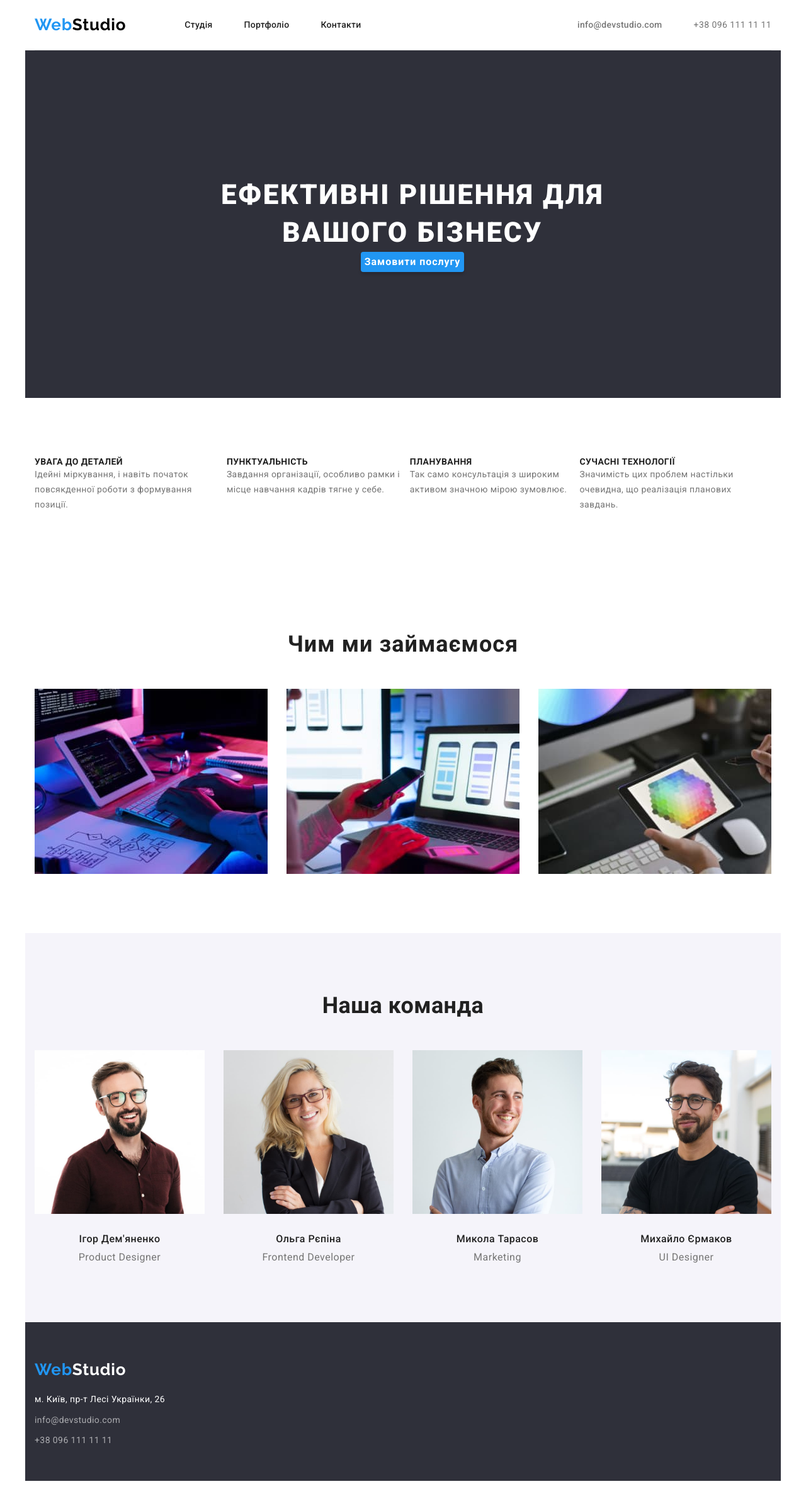
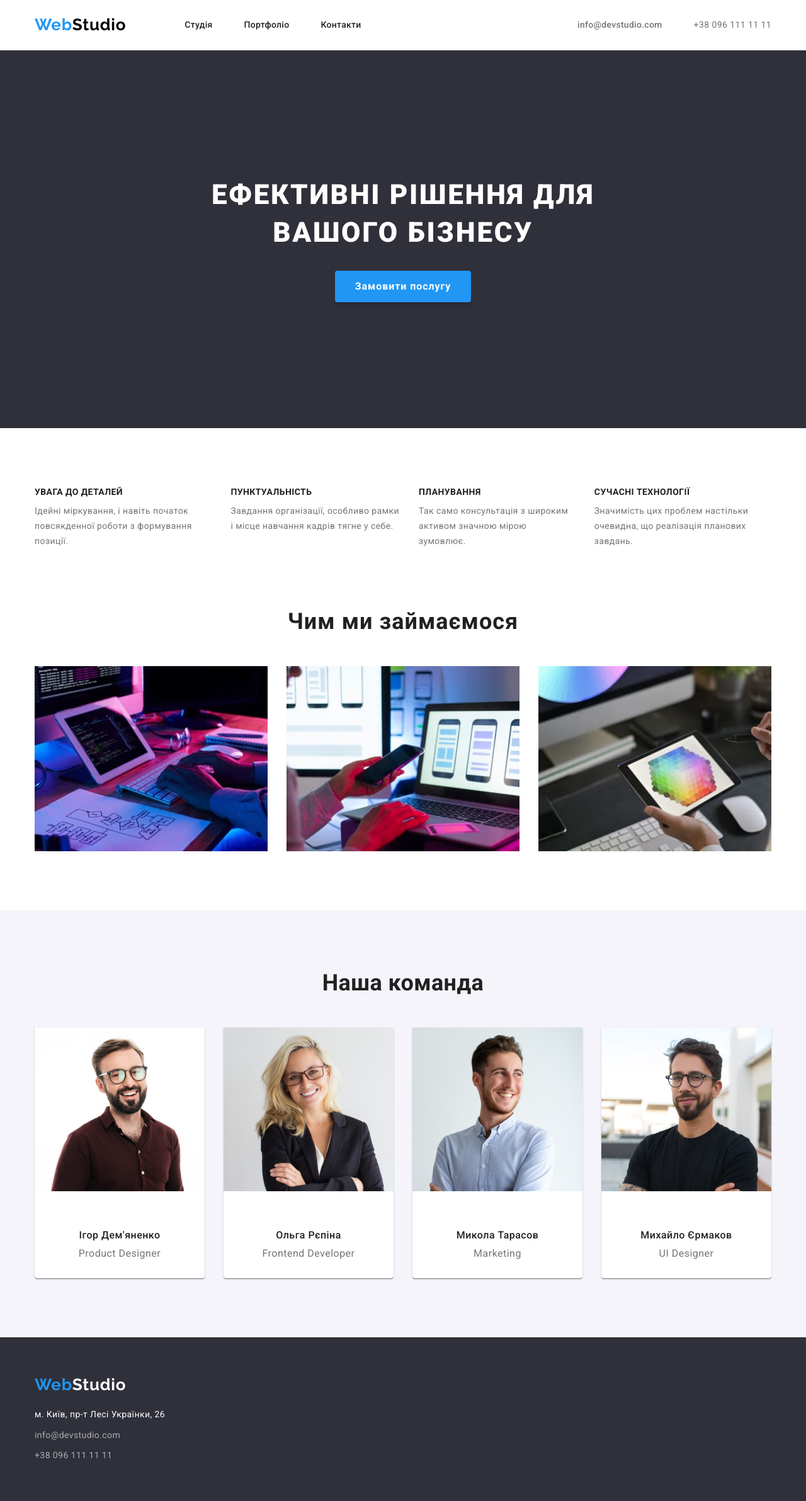
Before and after one commit to Andrey072022/goit-markup-hw-03, a plain HTML site: page index.html in a window 1280 px wide. Shown: the whole page at 63% size. Before the commit the page ends 2352 px from the top, so only its background shows below. Drawn offline with nearby package versions, Linux system fonts and the light colour scheme.

Commit message:
3 hw-26.08

```diff
--- a/css/styles.css
+++ b/css/styles.css
@@ -15,19 +15,29 @@
     --backgraund-color-btn:#2196F3;
     --accent-backgraund-color-btn: #188CE8;
 }
-h1, h2, h3, p {margin-top: 0;
+h1,
+h2,
+h3,
+h4,
+h5,
+h6,
+p {margin-top: 0;
 margin-bottom: 0;}
 ul {margin-top: 0;
 margin-bottom: 0;
 padding-left: 0;}
 .link {
     text-decoration: none;
+    padding-left: 0;
+    margin: 0;
 }
 .list {
     list-style: none;
 }
 img
 {display: block;
+    max-width: 100%;
+    height: auto;
 }
 button{cursor: pointer;
 font-family: inherit;
@@ -58,9 +68,11 @@ display:flex;
 align-items: center;
 height: 80px;
 border-bottom: 1px solid #ECECEC;}
+.page-heder-container .container {display: flex;
+    align-items: center;}
 
 .page-navigation{display:flex;
-justify-content: space-between;
+align-items: center;
 margin-right:auto;}
 
 .page-logo-heder{
@@ -100,15 +112,16 @@ column-gap: 50px;
 /* Навігація контакти */
 .contact-heder{display: flex;
     align-items: center;
+      }
+.cotact-item-address { margin-right: 50px;}
 
-   }
 .contact-mail-address{
     font-size: 14px;
     line-height: 1.14;
     letter-spacing: 0.02em;
     color: var(--secondary-text-color-dark);
     font-weight: 500;
-    margin-right: 50px;
+
 }
 .contact-phone-number{
     font-size: 14px;
@@ -122,23 +135,23 @@ column-gap: 50px;
 }
 
 /* Слоган */
-.sec-slg-btn {
+.hero-section {
     background-color: var(--secondary-body-color);
     padding-top: 200px;
     padding-bottom: 200px;
     text-align: center;
 
 }
-.page-heder-slg-btn{display: flex;
+/* .page-heder-slg-btn{display: flex;
     align-items: center;
     flex-direction: column;}
-    /* text-align: center;   */
+    text-align: center;   */
 
-.slg-btn {
-width: 700px;}
+/* .slg-btn {
+width: 700px;} */
 
 
-.slogan {
+.hero-titel {
     font-weight: 900;
     font-size: 44px;
     line-height: 1.36;
@@ -146,30 +159,32 @@ width: 700px;}
     letter-spacing: 0.06em;
     text-transform: uppercase;
     color: var(--primary-text-color-light);
+    width: 696px;
+    margin: auto;
+    margin-bottom: 30px;
   }
 /* Замовити послугу */
-.modal-open-btn
+.hero-button
 {
     font-weight: 700;
     font-size: 16px;
     line-height: 1.88;
-    /* display: flex;
-    align-items: center;
-    text-align: center; */
     letter-spacing: 0.06em;
     color: var(--primary-text-color-light);
     background-color: var(--backgraund-color-btn);
     box-shadow: 0px 4px 4px rgba(0, 0, 0, 0.15);
     border-radius: 4px;
+    padding: 10px 32px;
     }
 
-.modal-open-btn:hover,
-.modal-open-btn:focus { background-color: var(--accent-backgraund-color-btn);}
+.hero-button:hover,
+.hero-button:focus { background-color: var(--accent-backgraund-color-btn);}
 
 /* Опис діяльності компанії */
 
 .description-list {
 display: flex;
+gap: 30px;
 }
 .visually-hidden {
   position: absolute;
@@ -198,12 +213,12 @@ display: flex;
     line-height: 1.71;
     letter-spacing: 0.03em;
     color: var(--secondary-text-color-dark);
+    margin-top: 10px;
 }
 
-
+.act {padding-top: 0;}
 .act-list {display: flex;
-    align-items: center;
-    justify-content: space-between;}
+    gap: 30px;}
 .act-title{
     font-weight: 700;
     font-size: 36px;
@@ -218,7 +233,7 @@ display: flex;
 
 .team{
     background-color: var(--third-section-color);
-}
+    }
 .team-title {
 font-weight: 700;
 font-size: 36px;
@@ -227,15 +242,23 @@ text-align: center;
 margin-bottom: 50px;
 }
 .team-list {display: flex;
-    align-items: center;
-    justify-content: space-between;
+    gap: 30px;
 
 }
+
+.team-item{background: #FFFFFF;
+    /* material shadow v1 */
+
+    box-shadow: 0px 1px 3px rgba(0, 0, 0, 0.12), 0px 1px 1px rgba(0, 0, 0, 0.14), 0px 2px 1px rgba(0, 0, 0, 0.2);
+    border-radius: 0px 0px 4px 4px;}
+    .team-item-pad {
+        padding-top: 30px;
+        padding-bottom: 30px;
+        text-align: center;}
 .team-subtitle{
     font-weight: 500;
     font-size: 16px;
     line-height: 1.19;
-    text-align: center;
     letter-spacing: 0.03em;
     color:var(--primary-text-color-dark);
     margin-top: 30px;
@@ -245,19 +268,17 @@ margin-bottom: 50px;
     font-weight: 400;
     font-size: 16px;
     line-height: 1.19;
-    text-align: center;
     letter-spacing: 0.03em;
     color: var(--secondary-text-color-dark);
     margin-top: 10px;
 }
 /* футер */
-footer{
-    background-color: var(--secondary-body-color);
-    height: 252px;
+/* display: flex;
+flex-direction: column;  height: 252px; */
 
-}
-.footer-decorat{display: flex;
-flex-direction: column;
+.footer-decorat{
+background-color: var(--secondary-body-color);
+   padding: 60px 0;
 }
 
 .page-logo-footer{
@@ -268,18 +289,24 @@ flex-direction: column;
     line-height: 1.19;
     letter-spacing: 0.03em;
     color: var(--primary-text-color-light);
-    padding-top: 60px;
+
 
 }
-.address-footer-list {margin-top: 20px; display: flex;
-    flex-direction: column; row-gap: 9px;}
-.footer-address{
+.address-footer {  margin-top: 20px; }
+.footer-address-item {
+    margin-bottom: 9px;
+    }
+    .footer-address-item:last-child {
+        margin-bottom: 0;
+    }
+.footer-address-link{
     font-style: normal;
     font-weight: 400;
     font-size: 14px;
     line-height: 1.71;
     letter-spacing: 0.03em;
     color: var(--primary-text-color-light);
+
 
 }
  .footer-mail-address{
@@ -329,17 +356,17 @@ flex-direction: column;
    .portfolio-list {display: flex; flex-basis: calc((100%-60px)/3);
     column-gap: 30px; flex-wrap: wrap;
 }
-
+    .portfolio-point{
+        padding-top: 20px; padding-bottom: 20px;
+    }
 .portfolio-subtitle{
     font-weight: 700;
     font-size: 18px;
     line-height: 2;
     letter-spacing: 0.06em;
     color: var(--primary-text-color-dark);
-    margin-top: 20px;
     margin-bottom: 4px;
-    margin-left: 24px;
-    margin-right: 24px;
+
     }
 .portfolio-text{
     font-weight: 400;
@@ -347,8 +374,4 @@ flex-direction: column;
     line-height: 1.88;
     letter-spacing: 0.03em;
     color: var(--secondary-text-color-dark);
-    margin-top: 4px;
-    margin-bottom: 20px;
-    margin-left: 24px;
-    margin-right: 24px;
-    }
+       }
--- a/index.html
+++ b/index.html
@@ -17,8 +17,8 @@
 
     <body>
         <!-- Навігація -->
-        <header class="page-heder container">
-            <div class="page-heder-container">
+        <header class="page-heder-container">
+            <div class="container">
                 <nav class="page-navigation">
                     <a class="page-logo-heder link " href="./index.html">
                         <span class="page-logo-first">Web</span>Studio
@@ -31,7 +31,7 @@
                 </nav>
                 <!-- Контакти -->
                 <ul class="list contact-heder">
-                    <li><a class="contact-mail-address contact-link-heder link"
+                    <li class="cotact-item-address"><a class="contact-mail-address contact-link-heder link"
                             href="mailto:info@devstudio.com">info@devstudio.com</a></li>
                     <li><a class="contact-phone-number contact-link-heder link" href="tel:+380961111111">+38 096 111 11
                             11</a></li>
@@ -41,97 +41,106 @@
         <main>
             <!-- Замовити послугу -->
 
-            <section class="sec-slg-btn container">
-                <div class="container page-heder-slg-btn">
-                    <div class="slg-btn">
-                        <h1 class="slogan">Ефективні рішення для вашого бізнесу</h1>
-                        <button class="modal-open-btn" type="button">Замовити послугу</button>
+            <section class="hero-section">
+                <div class="container">
+                    <h1 class="hero-titel">Ефективні рішення для вашого бізнесу</h1>
+                    <button class="hero-button" type="button">Замовити послугу</button>
                 </div>
+            </section>
 
-            </section>
+            <section class="description section">
+                <div class="container">
                     <h2 class="visually-hidden">Опис діяльності компанії</h2>
-            <section class="description container section">
                     <ul class="description-list list">
                         <li class="description-item">
                             <h3 class="description-subtitle">Увага до деталей</h3>
-                        <p class="description-text">Ідейні міркування, і навіть початок повсякденної роботи з формування
+                            <p class="description-text">Ідейні міркування, і навіть початок повсякденної роботи з
+                                формування
                                 позиції.</p>
                         </li>
                         <li class="description-item">
                             <h3 class="description-subtitle">Пунктуальність</h3>
-                        <p class="description-text">Завдання організації, особливо рамки і місце навчання кадрів тягне у
+                            <p class="description-text">Завдання організації, особливо рамки і місце навчання кадрів
+                                тягне у
                                 себе.</p>
                         </li>
                         <li class="description-item">
                             <h3 class="description-subtitle">Планування</h3>
-                        <p class="description-text">Так само консультація з широким активом значною мірою зумовлює.</p>
+                            <p class="description-text">Так само консультація з широким активом значною мірою зумовлює.
+                            </p>
                         </li>
                         <li class="description-item">
                             <h3 class="description-subtitle">Сучасні технології</h3>
-                        <p class="description-text">Значимість цих проблем настільки очевидна, що реалізація планових
+                            <p class="description-text">Значимість цих проблем настільки очевидна, що реалізація
+                                планових
                                 завдань.</p>
                         </li>
                     </ul>
                 </div>
             </section>
             <!-- Чим ми займаємося -->
-            <section class="container act section">
+            <section class="act section">
+                <div class="container">
                     <h2 class=" act-title">Чим ми займаємося</h2>
                     <ul class="act-list list">
                         <li class="act-item">
                             <img src="./images/box1.jpg" alt="Робоче місце програмувальника" width="370" height="294">
                         </li>
                         <li class="act-item">
-                        <img src="./images/box2.jpg" alt="Розробка чи налаштування застосунку до смартфона" width="370"
-                            height="294">
+                            <img src="./images/box2.jpg" alt="Розробка чи налаштування застосунку до смартфона"
+                                width="370" height="294">
                         </li>
                         <li class="act-item">
                             <img src="./images/box3.jpg" alt="Підбір кольору елементів сторінки на планшеті" width="370"
                                 height="294">
                         </li>
                     </ul>
+                </div>
             </section>
             <!-- Наша команда -->
-            <section class="container team section">
+            <section class="team section">
+                <div class="container">
                     <h2 class="team-title">Наша команда</h2>
                     <ul class="team-list list">
                         <li class="team-item">
-                        <img src="./images/img1.jpg" alt="Ігор Дем'яненко-Product Designer" width="270" height="260">
-                        <h3 class="team-subtitle">Ігор Дем'яненко</h3>
+                            <img src="./images/img1.jpg" alt="Ігор Дем'яненко-Product Designer" width="270"
+                                height="260">
+                            <div class="team-item-pad"><h3 class="team-subtitle">Ігор Дем'яненко</h3>
                             <p class="team-text" lang="en">Product Designer</p>
-                    </li>
+                        </div></li>
                         <li class="team-item">
                             <img src="./images/img2.jpg" alt="Ольга Рєпіна-Frontend Developer" width="270" height="260">
-                        <h3 class="team-subtitle">Ольга Рєпіна</h3>
+                           <div class="team-item-pad"> <h3 class="team-subtitle">Ольга Рєпіна</h3>
                             <p class="team-text" lang="en">Frontend Developer</p>
-                    </li>
+                        </div></li>
                         <li class="team-item">
                             <img src="./images/img3.jpg" alt="Микола Тарасов-Marketing" width="270" height="260">
-                        <h3 class="team-subtitle">Микола Тарасов</h3>
-                        <p class="team-text" lang="en">Marketing</p>
+                            <div class="team-item-pad"> <h3 class="team-subtitle">Микола Тарасов</h3>
+                            <p class="team-text" lang="en">Marketing</p></div>
                         </li>
                         <li class="team-item">
                             <img src="./images/img4.jpg" alt="Михайло Єрмаков-UI Designer" width="270" height="260">
-                        <h3 class="team-subtitle">Михайло Єрмаков</h3>
-                        <p class="team-text" lang="en">UI Designer</p>
+                           <div class="team-item-pad"><h3 class="team-subtitle">Михайло Єрмаков</h3>
+                            <p class="team-text" lang="en">UI Designer</p></div>
                         </li>
                     </ul>
+                </div>
             </section>
 
         </main>
         <!-- Футер -->
-        <footer class="container">
-            <div class="footer-decorat"> <a class="page-logo-footer link" href="./index.html">
+        <footer class="footer-decorat">
+            <div class=" container"> <a class="page-logo-footer link" href="./index.html">
                     <span class="page-logo-first">Web</span>Studio
                 </a>
                 <address class="address-footer">
                     <ul class="address-footer-list list">
-                        <li><a class="footer-address footer-contacts link" href="https://goo.gl/maps/dowzJcaxnXLUM9bZ6"
+                        <li class="footer-address-item"><a class="footer-address-link footer-contacts link" href="https://goo.gl/maps/dowzJcaxnXLUM9bZ6"
                                 target="_blank" rel="noreferrer noopener">м.
                                 Київ, пр-т Лесі Українки, 26</a></li>
-                        <li><a class="footer-mail-address footer-contacts link"
+                        <li class="footer-address-item" ><a class="footer-mail-address footer-contacts link"
                                 href="mailto:info@devstudio.com">info@devstudio.com</a></li>
-                        <li><a class="footer-phone-number footer-contacts link" href="tel:+380961111111">+38 096 111 11
+                        <li class="footer-address-item" ><a class="footer-phone-number footer-contacts link" href="tel:+380961111111">+38 096 111 11
                                 11</a></li>
                     </ul>
                 </address>
```
Also changed, not shown: portfolio.html (+33 -29 lines). Lines whose indentation alone changed are shown as unchanged.
